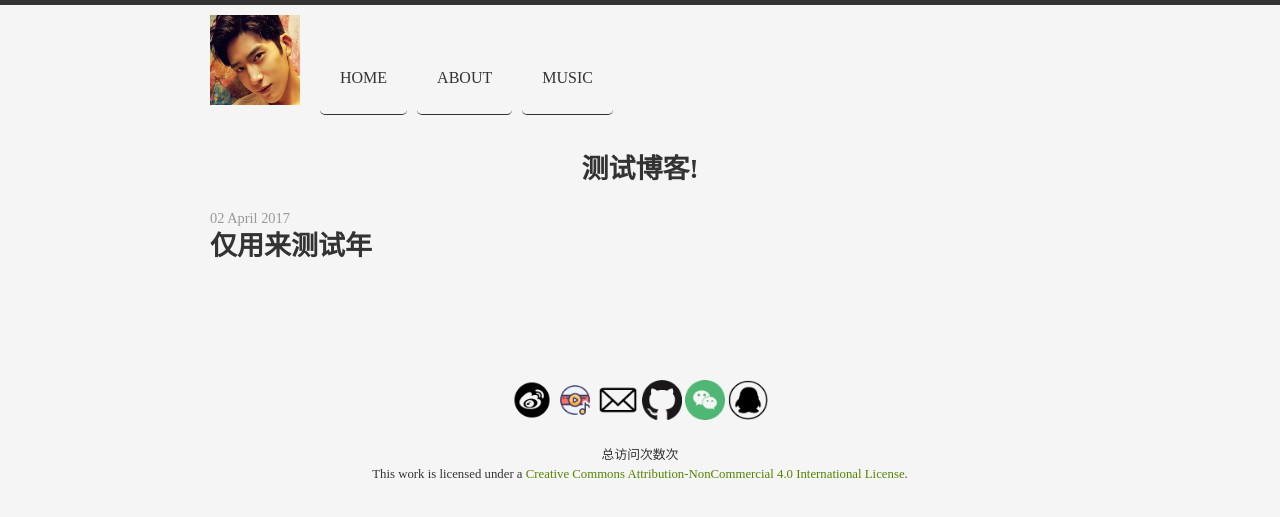
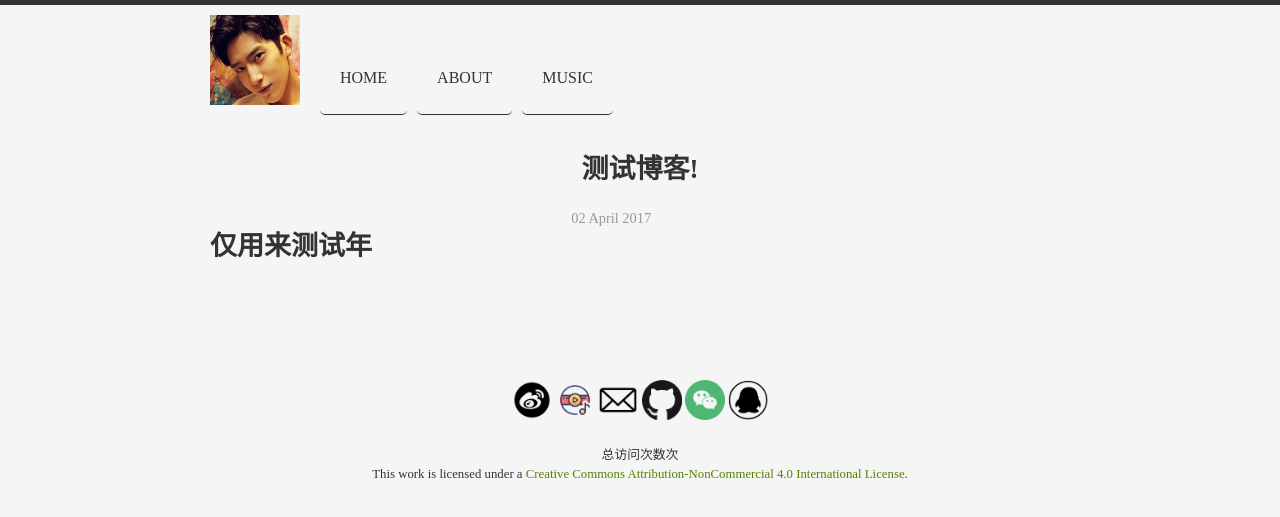
Before and after one commit to ruanwenjun/ruanwenjun.github.io, a Jekyll site: the page built from _posts/2017-4-2-测试firstBlog.md, in a window 1280 px wide. Shown: the top 517 px of the page. Built offline with Jekyll 4.4.1, drawn with Linux system fonts in a browser that asks for light colours; nearby versions of some CDN libraries; comment, search, counter and statistics services are not loaded.

Commit message:
调整格式

```diff
--- a/_layouts/post.html
+++ b/_layouts/post.html
@@ -4,6 +4,6 @@ layout: default
 
 <article class="single row gutters">
     <h1 style="text-align: center;">{{ page.title }}</h1>
-	<time class="published" style="text-align: center;" datetime="{{ page.date | date: '%Y-%m-%d' }}">{{ page.date | date_to_long_string }}</time>
+	<time class="published" style="margin-left: 42%;" datetime="{{ page.date | date: '%Y-%m-%d' }}">{{ page.date | date_to_long_string }}</time>
   {{ content }}
 </article>
```
